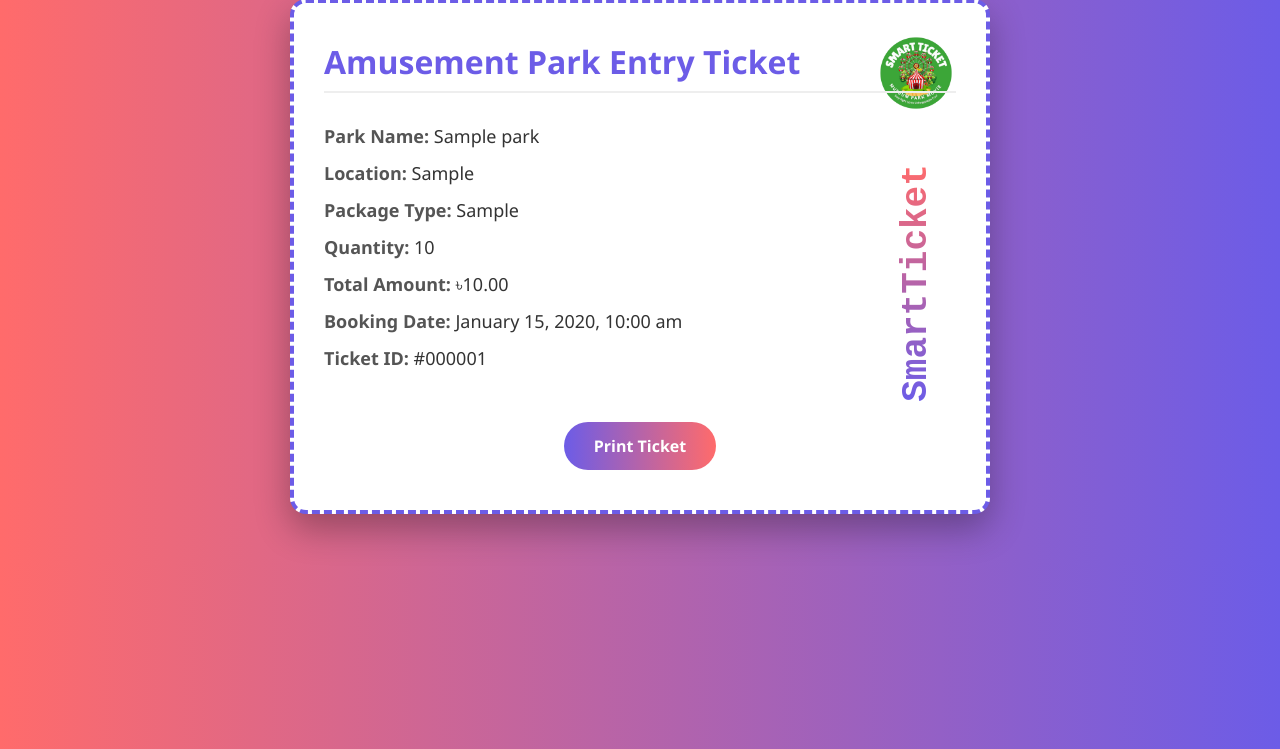
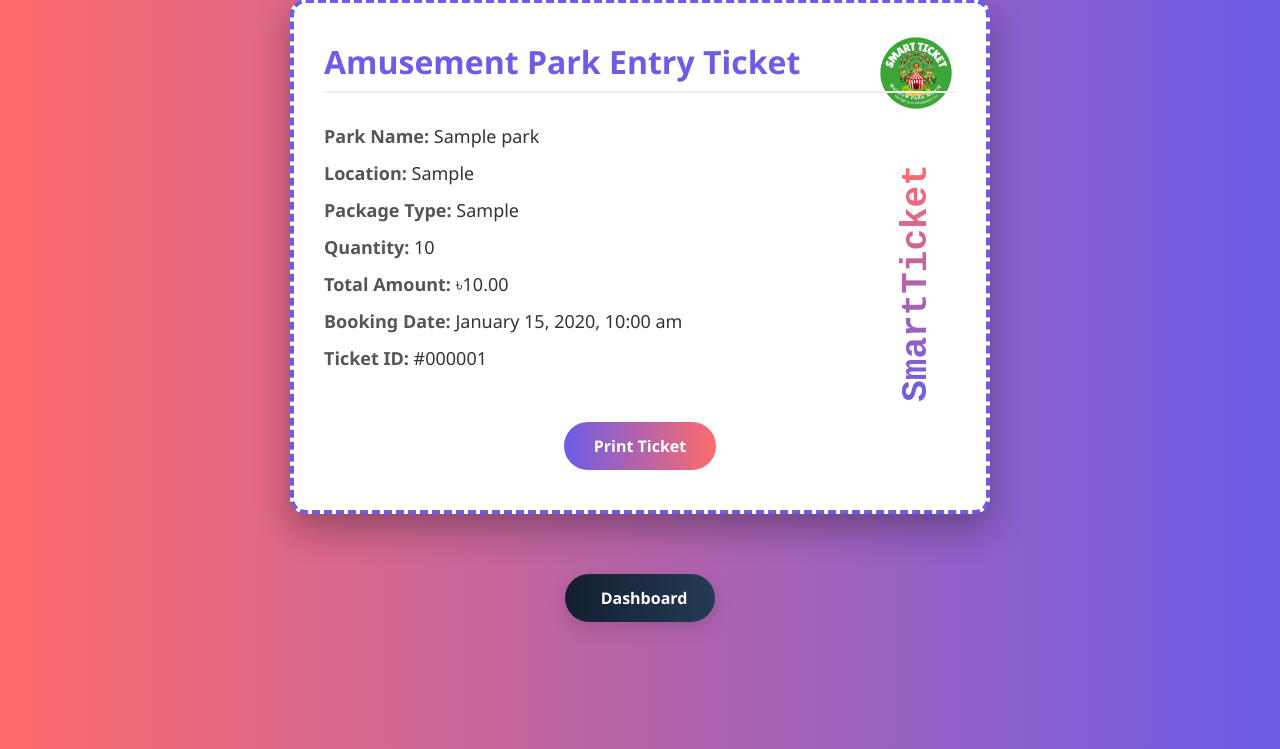
Before and after one commit to Muhtasim-Masum-Hasnayen/Ticket_Management_System, a PHP site: page /park/ticket.php in a window 1280 px wide. Shown: the part 51-800 px from the top of the page. Run offline with PHP 8.4, Linux system fonts and the light colour scheme; tables that the repository leaves empty or names only in its code hold one stand-in row (values such as "Sample post").

Commit message:
5th Commit

```diff
--- a/park/ticket.php
+++ b/park/ticket.php
@@ -156,6 +156,25 @@ $park = $parkStmt->fetch();
       <button class="btn btn-print" onclick="window.print()">Print Ticket</button>
     </div>
   </div>
+  <!-- Place this after your theater cards section -->
+    <div style="text-align: center; margin-top: 60px;">
+      <a href="../dashboard.php" style="
+        display: inline-flex;
+        align-items: center;
+        gap: 8px;
+        padding: 12px 28px;
+        background: linear-gradient(to right, #141e30, #243b55);
+        color: #fff;
+        text-decoration: none;
+        border: none;
+        border-radius: 100px;
+        font-weight: 600;
+        font-size: 16px;
+        box-shadow: 0 6px 18px rgba(0, 0, 0, 0.15);
+        transition: all 0.3s ease;
+      ">
+        <i class="fas fa-home"></i> Dashboard
+      </a>
 
 </body>
 </html>
```
Also changed, not shown: museum/ticket.php (+19 -0 lines), admin/uploads/movies/photo_6852c8792cac0.jpg (added).
